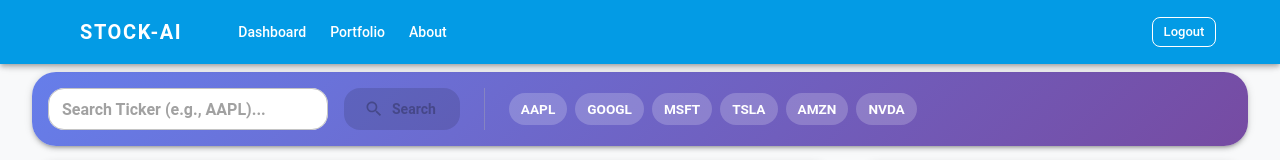
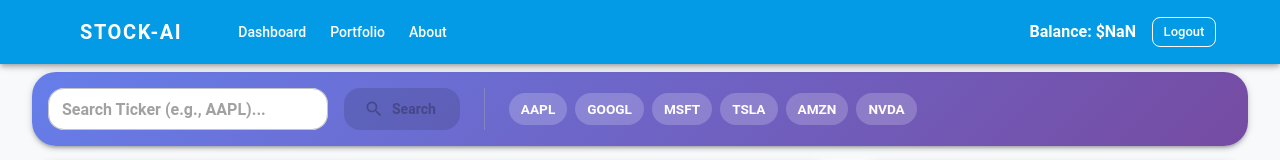
Before and after one commit to ethanh-roe/stock-ai, a React app in the folder Frontend/: page / in a window 1280 px wide. Shown: the top 160 px of the page. Built offline with nearby package versions, Linux system fonts and the light colour scheme; sample sign-in values are in the browser's storage; some icons are missing; the HTML template or start-up script is replaced by a standard one.

Commit message:
Updated navbar to use new hooks and display users current balance

```diff
--- a/Frontend/src/hooks/useUser.ts
+++ b/Frontend/src/hooks/useUser.ts
@@ -6,7 +6,7 @@ import type { UserInfo } from "../types/auth";
 
 export const useUser = () => {
     const { user, setUser } = useContext(AuthContext);
-    const { setItem } = useLocalStorage();
+    const { setItem, removeItem } = useLocalStorage();
 
     const addUser = (user: UserInfo) => {
         setUser(user);
@@ -14,6 +14,7 @@ export const useUser = () => {
     };
 
     const removeUser = () => {
+        removeItem("token");
         setUser(null);
         setItem("user", "");
     };
--- a/Frontend/src/pages/navbar/navbar.tsx
+++ b/Frontend/src/pages/navbar/navbar.tsx
@@ -1,4 +1,3 @@
-import React from "react";
 import {
   AppBar,
   Toolbar,
@@ -9,12 +8,12 @@ import {
 } from "@mui/material";
 import { Link as RouterLink } from "react-router-dom";
 import ShowChartIcon from "@mui/icons-material/ShowChart";
-import AuthService from "../../services/authService";
+import { useUser} from "../../hooks/useUser"
+import { useAuth } from "../../hooks/useAuth";
 
 const NavBar: React.FC = () => {
-  const handleLogout = () => {
-    AuthService.logout(); // Clears token
-  }
+  const { logout } = useAuth();
+  const { user } = useUser();
 
   return (
     <AppBar position="sticky" color="primary">
@@ -63,14 +62,24 @@ const NavBar: React.FC = () => {
             </Button>
           </Box>
 
-          <Box sx={{ flexGrow: 0 }}>
+          <Box sx={{ flexGrow: 0, display: "flex", alignItems: "center", gap: 2 }}>
+
+            {(
+              <Typography sx={{ fontWeight: 600 }}>
+                Balance: ${Number(user?.cash_balance).toFixed(2)}
+              </Typography>
+            )}
+
             <Button
               component={RouterLink}
               to="/login"
-              onClick={handleLogout}
-              variant="outlined" color="inherit" size="small">
-                Logout
-             </Button>
+              onClick={logout}
+              variant="outlined"
+              color="inherit"
+              size="small"
+            >
+              Logout
+            </Button>
           </Box>
         </Toolbar>
       </Container>
```
